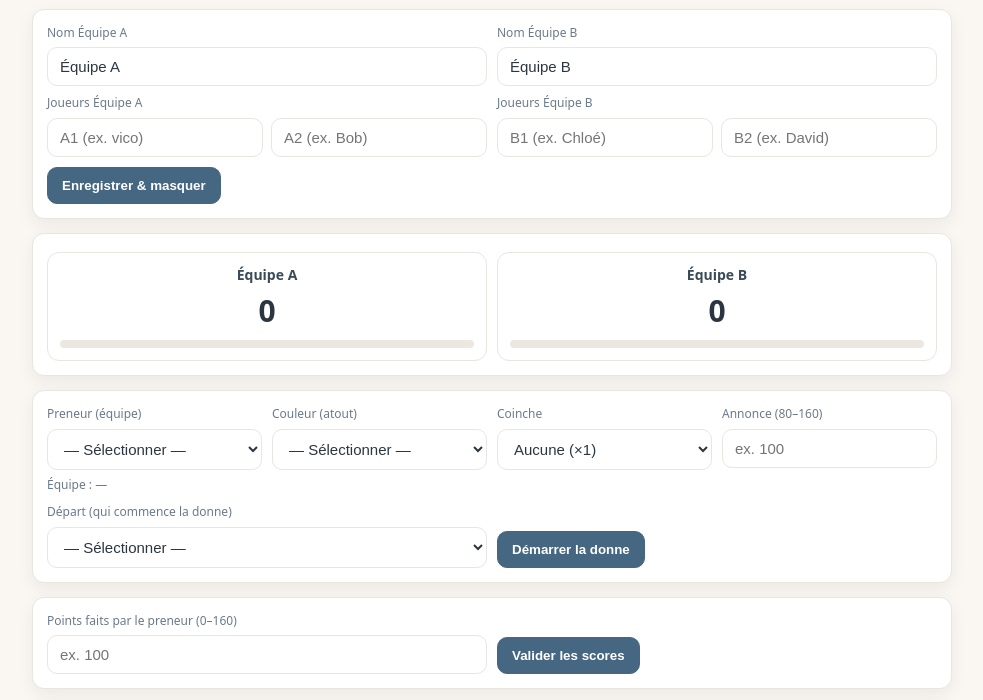
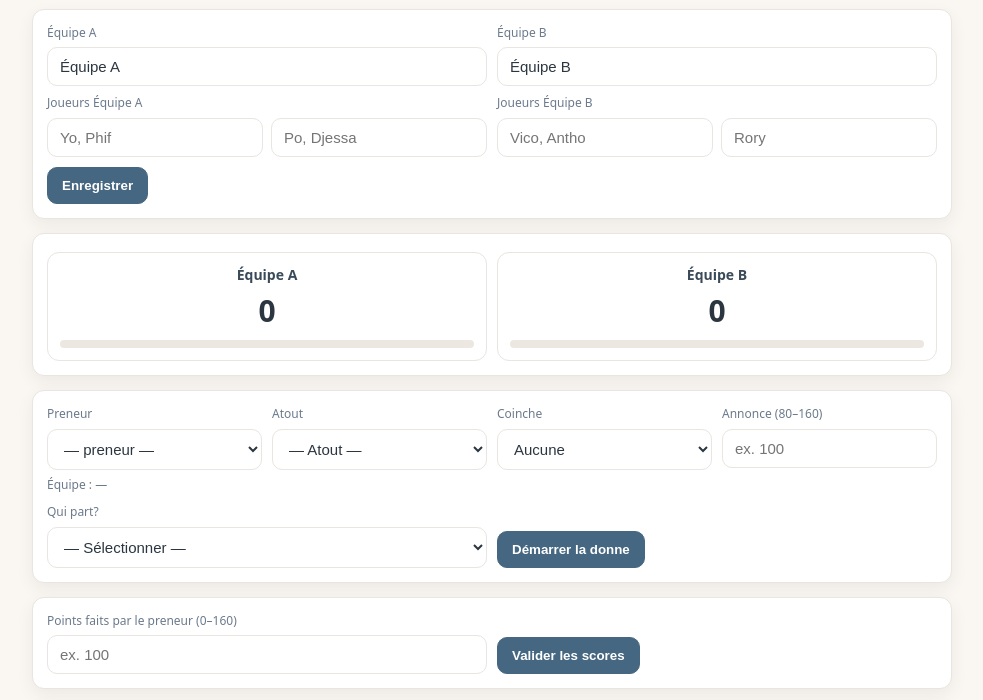
Before and after one commit to rodolpheraff/compteur-coinche, a plain HTML site: page index.html in a window 1280 px wide. Shown: the part 75-775 px from the top of the page, without its empty margins (148-1131 px from the left). Drawn offline with Linux system fonts and the light colour scheme.

Commit message:
Update index.html

```diff
--- a/index.html
+++ b/index.html
@@ -97,26 +97,26 @@
       <div id="teamsContent">
         <div class="row">
           <div>
-            <label for="teamA">Nom Équipe A</label>
+            <label for="teamA">Équipe A</label>
             <input id="teamA" type="text" placeholder="Équipe A">
             <label style="margin-top:8px">Joueurs Équipe A</label>
             <div class="row-players">
-              <input id="playersA1" type="text" placeholder="A1 (ex. vico)">
-              <input id="playersA2" type="text" placeholder="A2 (ex. Bob)">
+              <input id="playersA1" type="text" placeholder="Yo, Phif">
+              <input id="playersA2" type="text" placeholder="Po, Djessa">
             </div>
           </div>
           <div>
-            <label for="teamB">Nom Équipe B</label>
+            <label for="teamB">Équipe B</label>
             <input id="teamB" type="text" placeholder="Équipe B">
             <label style="margin-top:8px">Joueurs Équipe B</label>
             <div class="row-players">
-              <input id="playersB1" type="text" placeholder="B1 (ex. Chloé)">
-              <input id="playersB2" type="text" placeholder="B2 (ex. David)">
+              <input id="playersB1" type="text" placeholder="Vico, Antho">
+              <input id="playersB2" type="text" placeholder="Rory">
             </div>
           </div>
         </div>
         <div style="margin-top:10px;display:flex;gap:8px;flex-wrap:wrap">
-          <button class="btn primary" id="teamsSaveHide">Enregistrer & masquer</button>
+          <button class="btn primary" id="teamsSaveHide">Enregistrer</button>
         </div>
       </div>
 
@@ -150,18 +150,18 @@
     <div class="card">
       <div class="row-4">
         <div>
-          <label for="preneur">Preneur (équipe)</label>
+          <label for="preneur">Preneur</label>
           <select id="preneur">
-            <option value="">— Sélectionner —</option>
+            <option value="">— preneur —</option>
             <option value="A">Équipe A</option>
             <option value="B">Équipe B</option>
           </select>
           <div class="hint" id="preneurTeamName" style="margin-top:6px">Équipe : —</div>
         </div>
         <div>
-          <label for="suit">Couleur (atout)</label>
+          <label for="suit">Atout</label>
           <select id="suit">
-            <option value="">— Sélectionner —</option>
+            <option value="">— Atout —</option>
             <option value="♠">♠ Pique</option>
             <option value="♥">♥ Cœur</option>
             <option value="♦">♦ Carreau</option>
@@ -171,8 +171,8 @@
         <div>
           <label for="coinche">Coinche</label>
           <select id="coinche">
-            <option value="1">Aucune (×1)</option>
-            <option value="2">Coinchée (×2)</option>
+            <option value="1">Aucune</option>
+            <option value="2">Coinchée</option>
           </select>
         </div>
         <div>
@@ -182,8 +182,8 @@
       </div>
       <div class="row" style="margin-top:10px">
         <div>
-          <label for="starter">Départ (qui commence la donne)</label>
-          <select id="starter"><option value="">— Sélectionner —</option></select>
+          <label for="starter">Qui part?</label>
+          <select id="starter"><option value="">— Qui part? —</option></select>
         </div>
         <div style="align-self:end">
           <button class="btn primary" id="start" disabled>Démarrer la donne</button>
```
